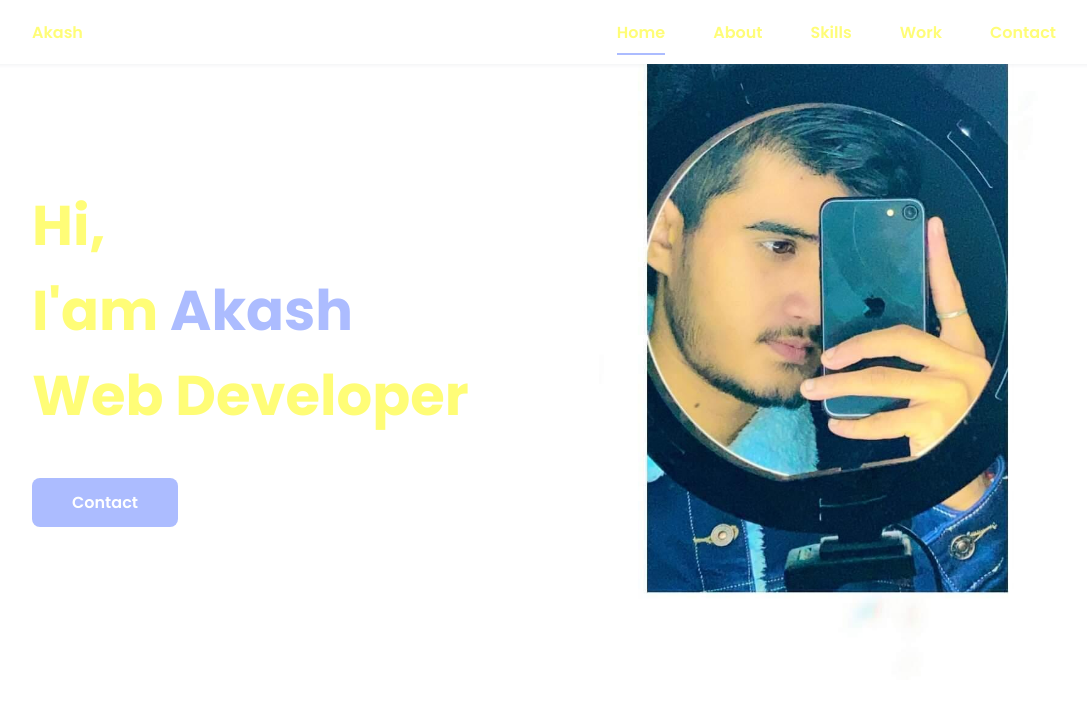
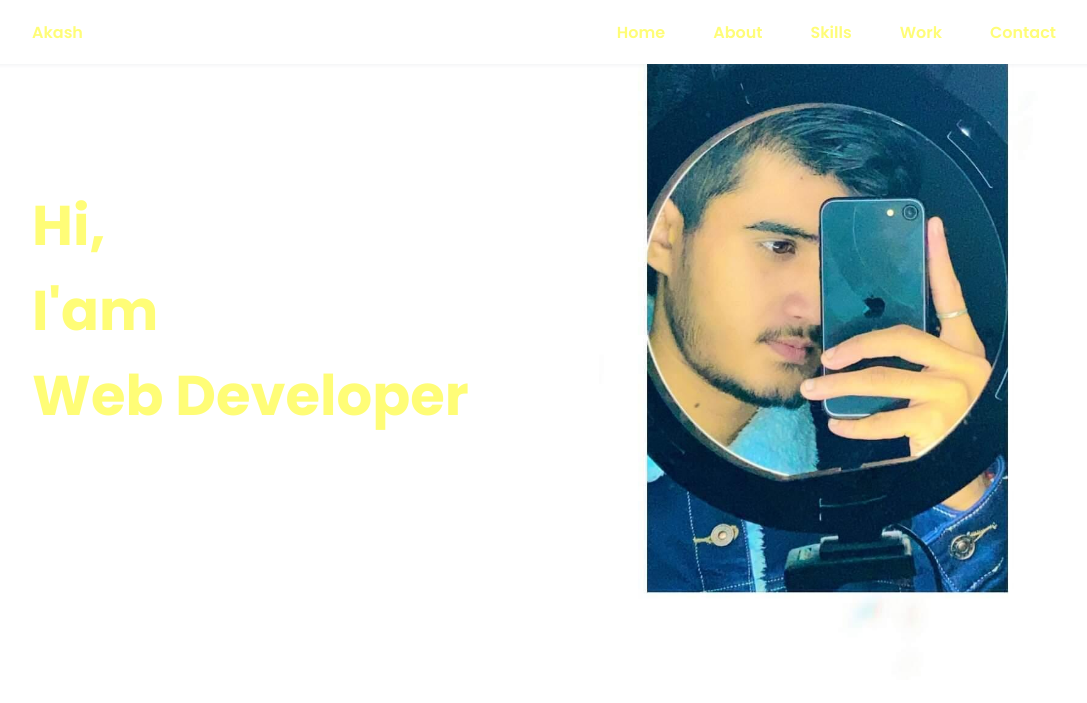
Before and after one commit to Conceal34/portfolio-demo, a plain HTML site: page index.html in a window 1280 px wide. Shown: the top 703 px of the page, without its empty margins (96-1183 px from the left). Drawn offline with nearby package versions, Linux system fonts and the light colour scheme.

Commit message:
Update styles.css

```diff
--- a/styles.css
+++ b/styles.css
@@ -8,7 +8,7 @@
 
 /*===== Colores =====*/
 :root{
-  --first-color: #ACBCFF;
+  --first-color: #fff;
   --second-color: #FFFD77;
 }
 
```
